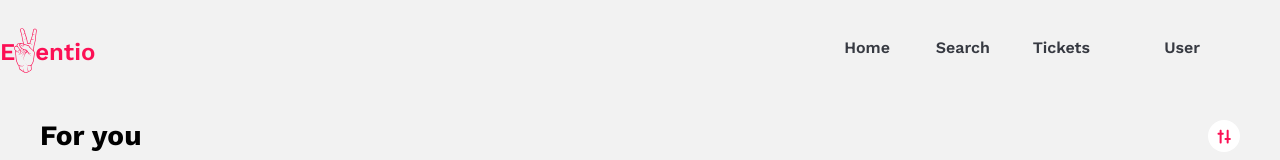
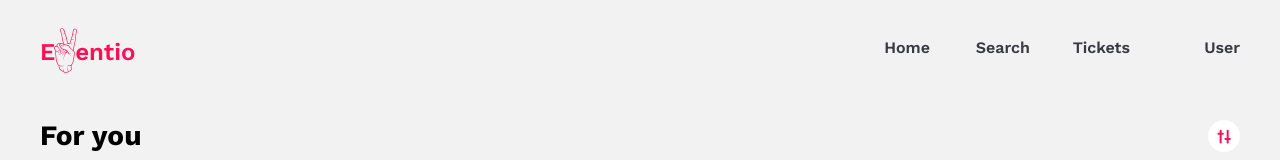
Before and after one commit to Taraskiiin/Eventio, a React (Create React App) app: page /#/ in a window 1280 px wide. Shown: the top 160 px of the page. Built offline with nearby package versions, Linux system fonts and the light colour scheme.

Commit message:
styles(width): fixed width of the page

```diff
--- a/src/components/Navbar/NavbarDesktop/navbar-desktop.scss
+++ b/src/components/Navbar/NavbarDesktop/navbar-desktop.scss
@@ -1,6 +1,7 @@
 .navbar-desktop_block {
   display: none;
-  padding: 40px 0;
+  padding: 40px 16px;
+  margin: 0 auto;
 
   .navbar-desktop_flex {
     display: flex;
```
